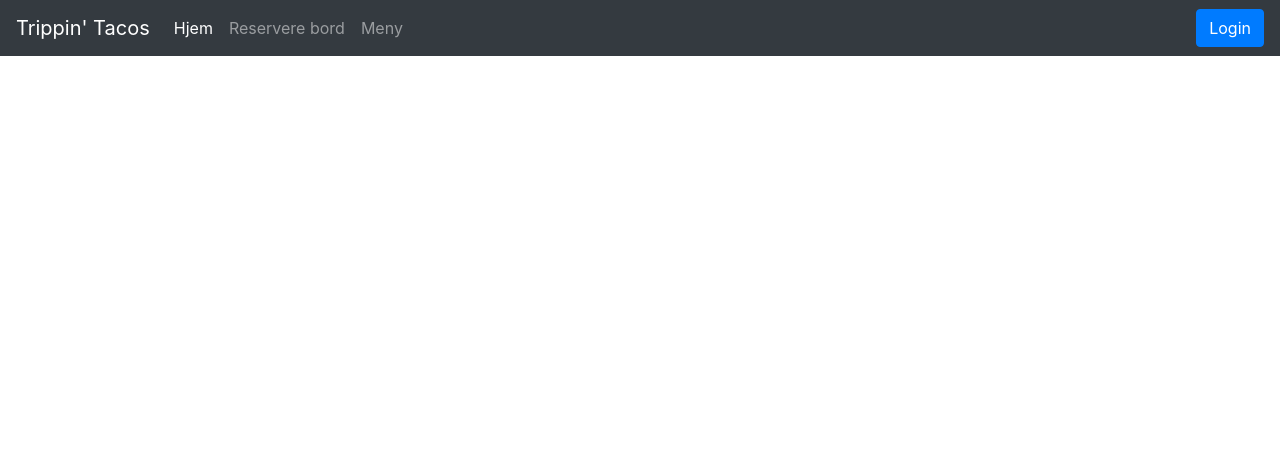
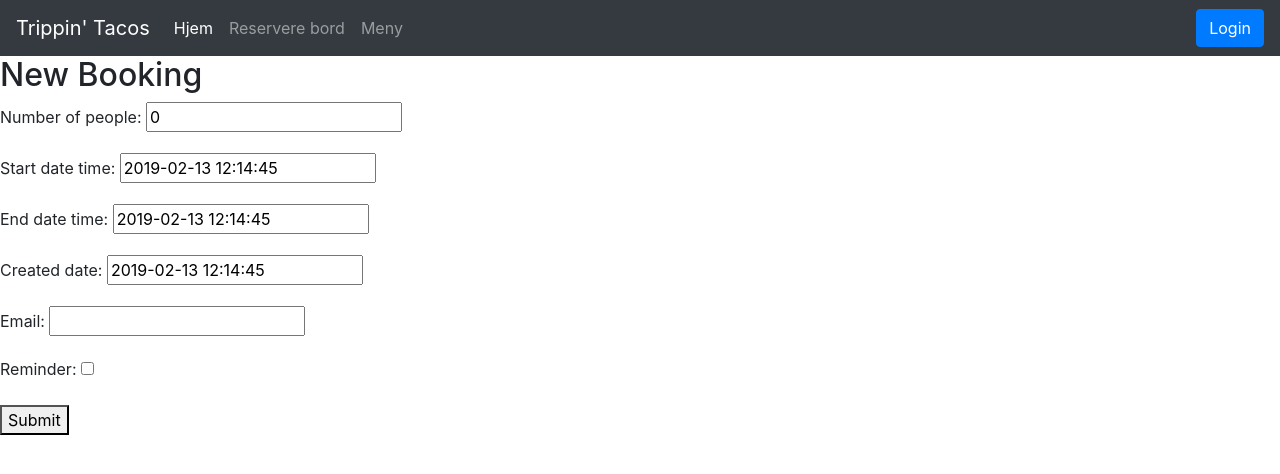
Before and after one commit to nicklasbekkevold/trippintacos, a Django app: page /reservations/booking in a window 1280 px wide. Shown: the top 474 px of the page. Run offline with Django 3.2, Linux system fonts and the light colour scheme; some libraries are stand-ins or nearby versions.

Commit message:
created possibilty to add reservation, but its still not working properly

```diff
--- a/reservations/forms.py
+++ b/reservations/forms.py
@@ -3,22 +3,23 @@ from .models import *
 
 
 class ReservationForm(forms.ModelForm):
+    email = forms.EmailField(required=True)
+    reminder = forms.BooleanField()
 
     class Meta:
         model = Reservation
-        fields = ('guest', 'number_of_people', 'start_date_time', 'end_date_time', 'created_date',
-                  'table',)
+        fields = ('number_of_people', 'start_date_time', 'end_date_time', 'created_date',
+                  )
+
 
 
 class RestaurantForm(forms.ModelForm):
-
     class Meta:
         model = Restaurant
         fields = ('name', 'description', 'opening_time', 'closing_time',)
 
 
 class TableForm(forms.ModelForm):
-
     class Meta:
         model = Table
         fields = ('restaurant', 'number_of_seats', 'is_occupied',)
--- a/reservations/models.py
+++ b/reservations/models.py
@@ -1,6 +1,7 @@
 from django.db import models
 from guest.models import Guest
 from django.utils import timezone
+
 
 # Create your models here.
 
--- a/reservations/templates/reservations/booking.html
+++ b/reservations/templates/reservations/booking.html
@@ -12,7 +12,7 @@ Booking
 
 
 
-{% block body %}
+{% block content%}
     <h2>New Booking</h2>
     <form method="POST">
         {% csrf_token %}
--- a/reservations/views.py
+++ b/reservations/views.py
@@ -1,6 +1,7 @@
 from django.shortcuts import render
 from .forms import ReservationForm
 from django.shortcuts import redirect
+from guest.models import *
 
 
 # Create your views here.
@@ -9,11 +10,20 @@ from django.shortcuts import redirect
 def booking(request):
     if request.method == 'POST':
         form = ReservationForm(request.POST)
+
         if form.is_valid():
+            email = form.cleaned_data['email']
+            email_liste = []
+            for each in Guest.objects.all():
+                email_liste.append(each)
+
+            if email not in email_liste:
+                Guest.objects.create(email, form.cleaned_data['reminder'])
+
             post = form.save()
             post.save()
             return redirect(request, 'base.html')
 
     else:
         form = ReservationForm()
-    return render(request, 'booking.html', {'form': form})
+        return render(request, 'booking.html', {'form': form})
--- a/templates/base.html
+++ b/templates/base.html
@@ -4,8 +4,9 @@
 <head>
     <link rel="stylesheet" href="{%   static 'css/bootstrap.css' %}">
     <meta charset="UTF-8">
-    <title>Trippin' Tacos</title>
+    <title>{% block title %}Trippin' Tacos{% endblock %}</title>
 </head>
+
 <body>
     <nav class="navbar navbar-expand-xl navbar-dark bg-dark">
     <a class="navbar-brand" href="{% url 'guest' %}">Trippin' Tacos</a>
@@ -35,11 +36,12 @@
                       </div>
                     {% endfor %}
                 {% endif %}
-                {% block content %}
-                {% endblock %}
+
             </div>
         </div>
     </main>
+    {% block content %}
+    {% endblock %}
 </body>
 
 </html>
```
